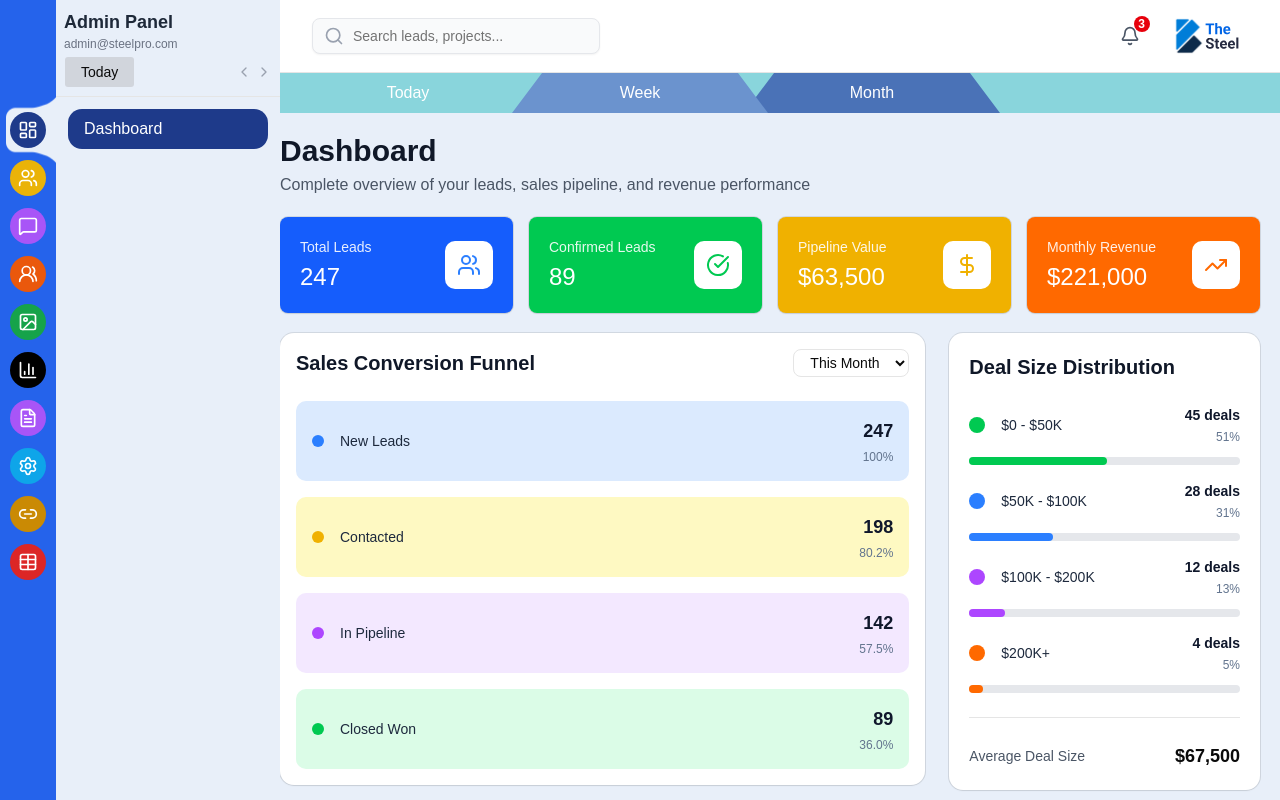
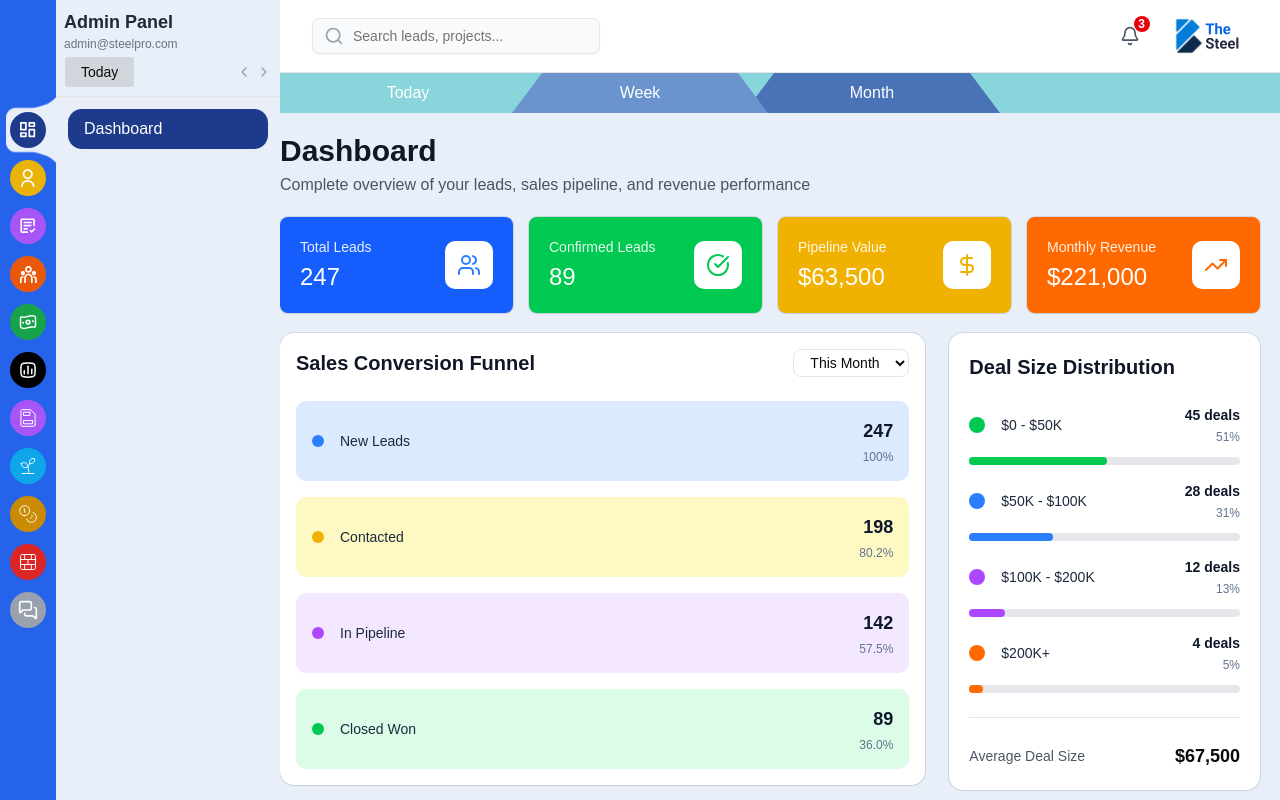
Before and after one commit to react6-flyweis/the-steel-admin, a React (Vite) app: page / in a window 1280 px wide. Shown: the top 800 px of the page. Built offline with nearby package versions, Linux system fonts and the light colour scheme.

Commit message:
feat: update sidebar with new icons and navigation structure

```diff
--- a/src/components/sidebar.tsx
+++ b/src/components/sidebar.tsx
@@ -1,19 +1,17 @@
 import { Link, useLocation, useNavigate } from "react-router";
 import { useState } from "react";
-import {
-  LayoutDashboard,
-  Users,
-  MessageSquare,
-  UsersRound,
-  Image,
-  BarChart3,
-  FileText,
-  Settings,
-  Link2,
-  Table,
-  ChevronLeft,
-  ChevronRight,
-} from "lucide-react";
+import { ChevronLeft, ChevronRight } from "lucide-react";
+import dashboardIcon from "@/assets/icons/sidebar/dashboard.svg";
+import communication from "@/assets/icons/sidebar/communication.svg";
+import construction from "@/assets/icons/sidebar/construction.svg";
+import customer from "@/assets/icons/sidebar/customer.svg";
+import employee from "@/assets/icons/sidebar/employee.svg";
+import finance from "@/assets/icons/sidebar/finance.svg";
+import invoices from "@/assets/icons/sidebar/invoices.svg";
+import leadsIcon from "@/assets/icons/sidebar/leads.svg";
+import payments from "@/assets/icons/sidebar/payments.svg";
+import plant from "@/assets/icons/sidebar/plant.svg";
+import reportsIcon from "@/assets/icons/sidebar/reports.svg";
 import { Button } from "./ui/button";
 import { UserMenu } from "@/components/user-menu";
 // import { Button } from "./ui/button";
@@ -30,114 +28,86 @@ type NavGroup =
   | "documents"
   | "settings"
   | "links"
-  | "reports";
+  | "reports"
+  | "construction";
 
 const navigationGroups = [
   {
     id: "dashboard" as NavGroup,
-    icon: LayoutDashboard,
+    icon: dashboardIcon,
     label: "Dashboard",
     color: "bg-[#1e3a8a]",
     items: [{ path: "/", label: "Dashboard" }],
   },
   {
     id: "users" as NavGroup,
-    icon: Users,
-    label: "Users",
+    icon: customer,
+    label: "Customer",
     color: "bg-[#EAB308]",
-    items: [
-      { path: "/users", label: "All Users" },
-      { path: "/users/active", label: "Active Users" },
-      { path: "/users/pending", label: "Pending Users" },
-    ],
+    items: [{ path: "/customers", label: "Customer" }],
+  },
+  {
+    id: "links" as NavGroup,
+    icon: leadsIcon,
+    label: "Leads",
+    color: "bg-[#a855f7]",
+    items: [{ path: "/leads", label: "Leads" }],
+  },
+  {
+    id: "teams" as NavGroup,
+    icon: employee,
+    label: "Employee Management",
+    color: "bg-[#ea580c]",
+    items: [{ path: "/employees", label: "Employees" }],
+  },
+  {
+    id: "settings" as NavGroup,
+    icon: payments,
+    label: "Payments",
+    color: "bg-[#16a34a]",
+    items: [{ path: "/payments", label: "Payments" }],
+  },
+  {
+    id: "analytics" as NavGroup,
+    icon: reportsIcon,
+    label: "Reports & Analytics",
+    color: "bg-[#000000]",
+    items: [{ path: "/analytics", label: "Analytics" }],
+  },
+  {
+    id: "documents" as NavGroup,
+    icon: invoices,
+    label: "Invoices",
+    color: "bg-[#a855f7]",
+    items: [{ path: "/invoices", label: "Invoices" }],
+  },
+  {
+    id: "gallery" as NavGroup,
+    icon: plant,
+    label: "Plant",
+    color: "bg-[#0ea5e9]",
+    items: [{ path: "/plant", label: "Plant" }],
+  },
+  {
+    id: "reports" as NavGroup,
+    icon: finance,
+    label: "Finance",
+    color: "bg-[#ca8a04]",
+    items: [{ path: "/finance", label: "Finance" }],
+  },
+  {
+    id: "construction" as NavGroup,
+    icon: construction,
+    label: "Construction",
+    color: "bg-[#dc2626]",
+    items: [{ path: "/construction", label: "Construction" }],
   },
   {
     id: "messages" as NavGroup,
-    icon: MessageSquare,
-    label: "Messages",
-    color: "bg-[#a855f7]",
-    items: [
-      { path: "/messages", label: "Inbox" },
-      { path: "/messages/sent", label: "Sent" },
-      { path: "/messages/drafts", label: "Drafts" },
-    ],
-  },
-  {
-    id: "teams" as NavGroup,
-    icon: UsersRound,
-    label: "Teams",
-    color: "bg-[#ea580c]",
-    items: [
-      { path: "/teams", label: "All Teams" },
-      { path: "/teams/create", label: "Create Team" },
-      { path: "/teams/invites", label: "Invitations" },
-    ],
-  },
-  {
-    id: "gallery" as NavGroup,
-    icon: Image,
-    label: "Gallery",
-    color: "bg-[#16a34a]",
-    items: [
-      { path: "/gallery", label: "All Images" },
-      { path: "/gallery/upload", label: "Upload" },
-      { path: "/gallery/albums", label: "Albums" },
-    ],
-  },
-  {
-    id: "analytics" as NavGroup,
-    icon: BarChart3,
-    label: "Analytics",
-    color: "bg-[#000000]",
-    items: [
-      { path: "/analytics", label: "Overview" },
-      { path: "/analytics/traffic", label: "Traffic" },
-      { path: "/analytics/conversion", label: "Conversions" },
-    ],
-  },
-  {
-    id: "documents" as NavGroup,
-    icon: FileText,
-    label: "Documents",
-    color: "bg-[#a855f7]",
-    items: [
-      { path: "/documents", label: "All Documents" },
-      { path: "/documents/shared", label: "Shared" },
-      { path: "/documents/archived", label: "Archived" },
-    ],
-  },
-  {
-    id: "settings" as NavGroup,
-    icon: Settings,
-    label: "Settings",
-    color: "bg-[#0ea5e9]",
-    items: [
-      { path: "/settings", label: "General" },
-      { path: "/settings/profile", label: "Profile" },
-      { path: "/settings/security", label: "Security" },
-    ],
-  },
-  {
-    id: "links" as NavGroup,
-    icon: Link2,
-    label: "Links",
-    color: "bg-[#ca8a04]",
-    items: [
-      { path: "/links", label: "All Links" },
-      { path: "/links/create", label: "Create Link" },
-      { path: "/links/analytics", label: "Link Analytics" },
-    ],
-  },
-  {
-    id: "reports" as NavGroup,
-    icon: Table,
-    label: "Reports",
-    color: "bg-[#dc2626]",
-    items: [
-      { path: "/reports", label: "All Reports" },
-      { path: "/reports/generate", label: "Generate Report" },
-      { path: "/reports/scheduled", label: "Scheduled" },
-    ],
+    icon: communication,
+    label: "Communication",
+    color: "bg-gray-400",
+    items: [{ path: "/communication", label: "Communication" }],
   },
 ];
 
@@ -162,7 +132,7 @@ export function Sidebar() {
       <aside className="w-14 pt-28 bg-[#2563eb] h-screen fixed left-0 top-0 flex flex-col items-center   gap-4  z-20">
         <nav className="flex flex-col gap-3">
           {navigationGroups.map((group) => {
-            const Icon = group.icon;
+            const iconSrc = group.icon as string;
             const isActive = selectedGroup === group.id;
 
             return (
@@ -180,11 +150,15 @@ export function Sidebar() {
                   />
                 )}
                 <div
-                  className={`z-10 size-9 flex items-center justify-center rounded-full ${
+                  className={`z-10 w-9 h-9 flex items-center justify-center rounded-full ${
                     group.color
                   } ${isActive ? "" : ""}`}
                 >
-                  <Icon className="size-5 text-white" />
+                  <img
+                    src={iconSrc}
+                    alt={group.label}
+                    className="max-w-5 max-h-5 object-contain"
+                  />
                 </div>
               </button>
             );
```
